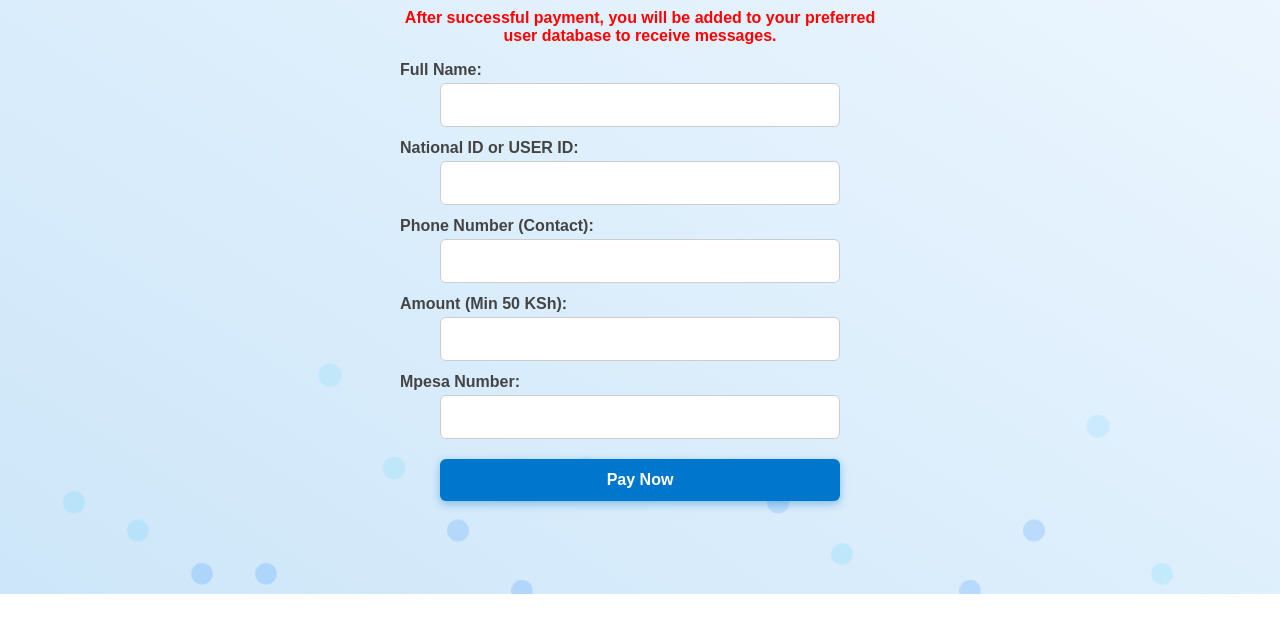
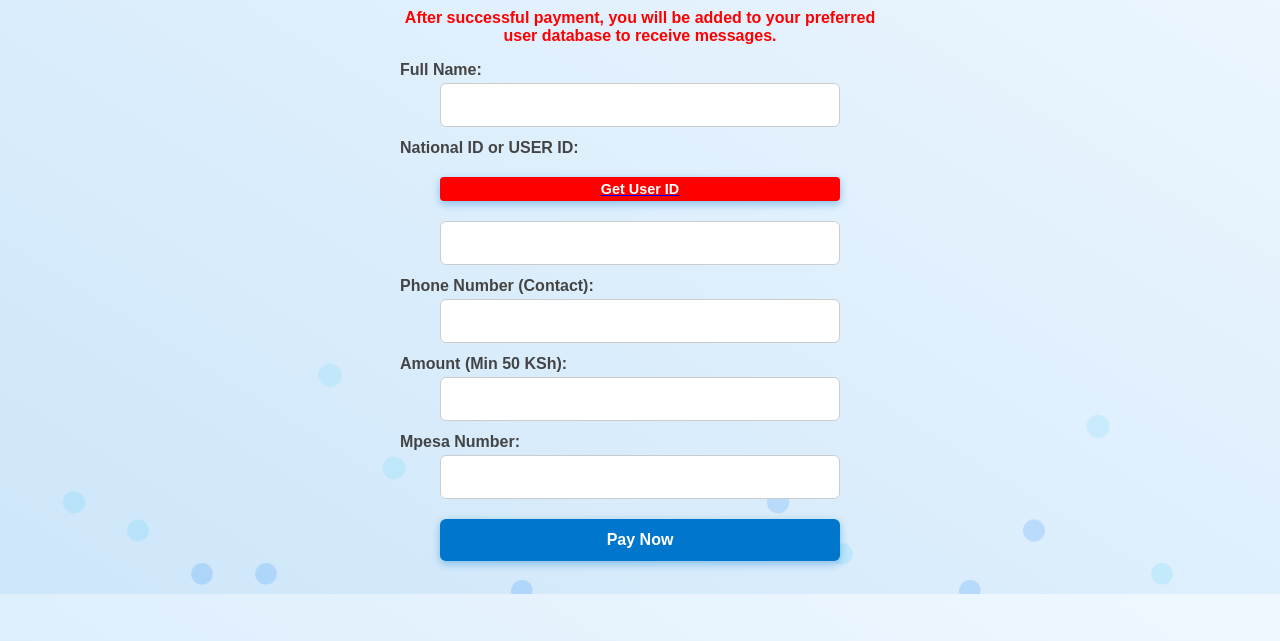
Before and after one commit to masomodigital/PRIME-CONTACTS, a plain HTML site: page index.html in a window 1280 px wide. Shown: the part 206-847 px from the top of the page. Before the commit the page ends 800 px from the top, so only its background shows below. Drawn offline with Linux system fonts and the light colour scheme.

Commit message:
Update index.html

```diff
--- a/index.html
+++ b/index.html
@@ -165,7 +165,14 @@
       <label for="name">Full Name:</label>
       <input type="text" id="name" required autocomplete="off" />
 
-      <label for="nationalId">National ID or USER ID:</label>
+      <label for="nationalId">
+  National ID or USER ID:
+  <a href="https://masomodigital.github.io/GET-USER-ID/" style="margin-left:10px;">
+    <button style="background-color: red; color: white; border: none; border-radius: 4px; padding: 4px 8px; font-size: 0.9rem; cursor: pointer;">
+      Get User ID
+    </button>
+  </a>
+</label>
       <input type="text" id="nationalId" required autocomplete="off" />
 
       <label for="phoneNumber">Phone Number (Contact):</label>
```
